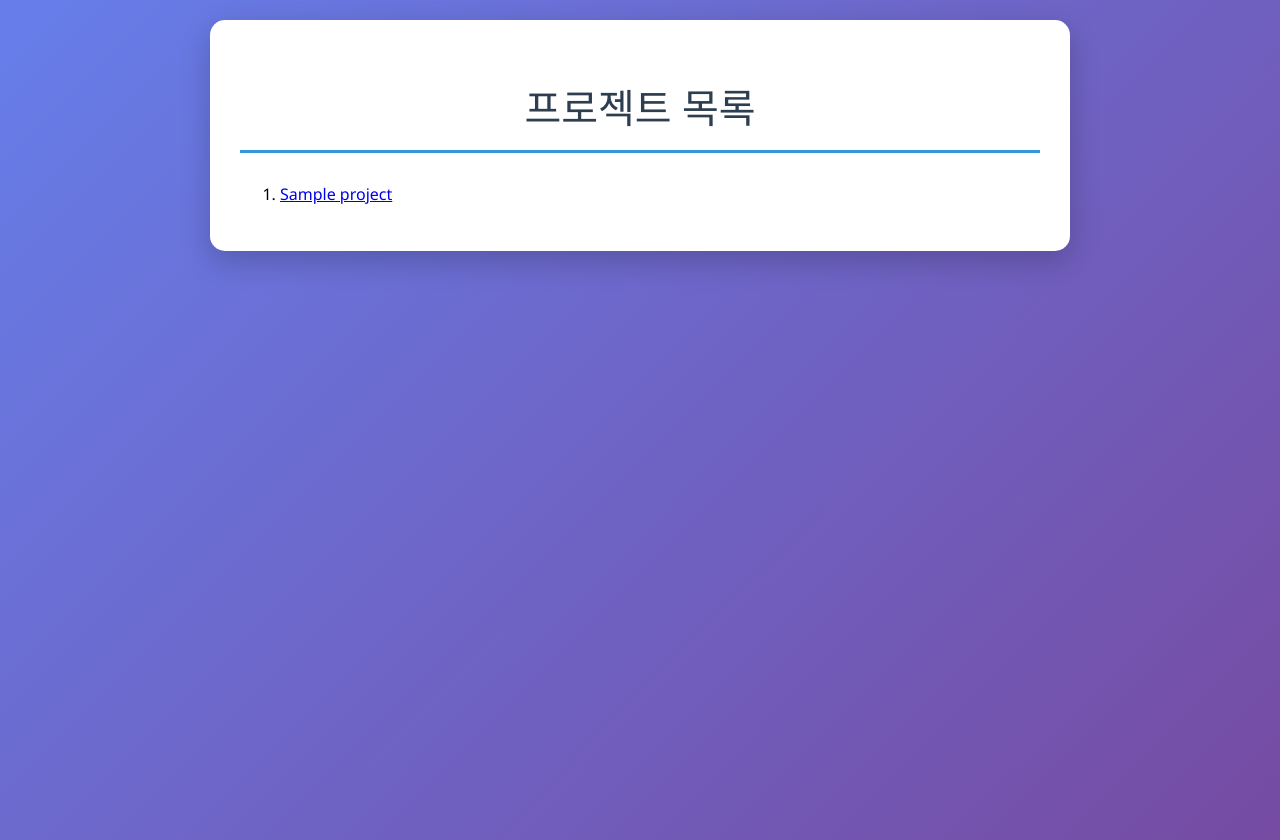
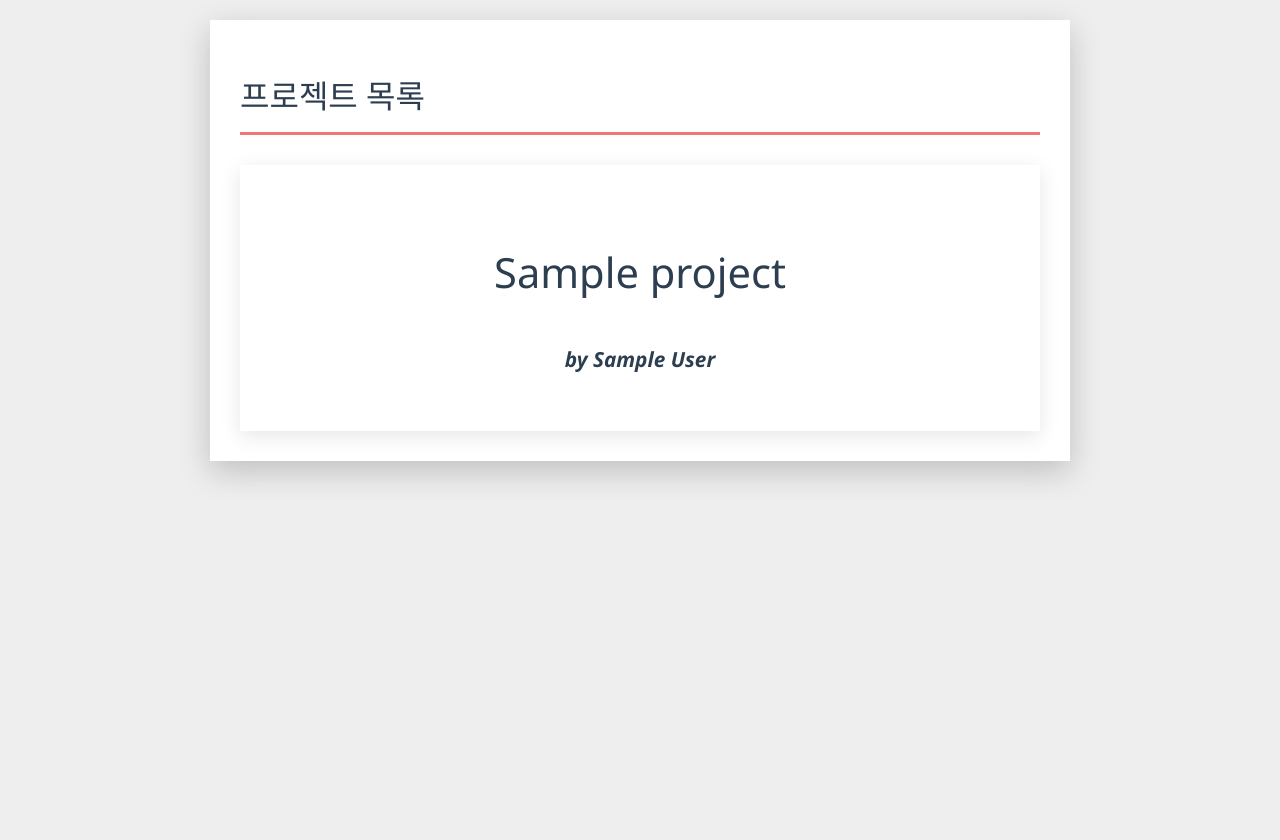
Before and after one commit to GrntKim/OSS-project-poll, a Django app: page /polls/ in a window 1280 px wide. Run offline with Django 4.2, Linux system fonts and the light colour scheme; tables that the repository leaves empty hold one stand-in row (values such as "Sample post").

Commit message:
feat: Improve css styling

```diff
--- a/polls/static/polls/style.css
+++ b/polls/static/polls/style.css
@@ -1,7 +1,7 @@
 /* 프로젝트 목록 페이지 스타일 */
 body {
     font-family: 'Segoe UI', Tahoma, Geneva, Verdana, sans-serif;
-    background: linear-gradient(135deg, #667eea 0%, #764ba2 100%);
+    background: #eee;
     margin: 0;
     padding: 20px;
     min-height: 100vh;
@@ -11,18 +11,30 @@ body {
     max-width: 800px;
     margin: 0 auto;
     background: white;
-    border-radius: 15px;
     box-shadow: 0 10px 30px rgba(0, 0, 0, 0.2);
     padding: 30px;
 }
 
+.project-fieldset {
+    border: none;
+    max-width: 800px;
+    margin: 0 auto;
+    background: white;
+    box-shadow: 0 10px 30px rgba(0, 0, 0, 0.2);
+    padding: 30px;
+}
+
+.project-legend {
+    border-bottom: 3px solid #f27676;
+}
+
 h1 {
     color: #2c3e50;
-    text-align: center;
+    text-align: left;
     margin-bottom: 30px;
-    font-size: 2.5em;
+    font-size: 2em;
     font-weight: 300;
-    border-bottom: 3px solid #3498db;
+    border-bottom: 3px solid #f27676;
     padding-bottom: 15px;
 }
 
@@ -30,34 +42,59 @@ h1 {
     list-style: none;
     padding: 0;
     margin: 0;
+    display: grid;
+    gap: 20px;
 }
 
-.project-list li {
-    margin-bottom: 15px;
-    transition: transform 0.2s ease;
+.project-item {
+    margin: 0;
 }
 
-.project-list li:hover {
-    transform: translateX(10px);
+.project-card {
+    background: white;
+    box-shadow: 0 5px 20px rgba(0, 0, 0, 0.1);
+    padding: 25px;
+    border: 2px solid transparent;
+    transition: all 0.3s ease;
+    position: relative;
+    overflow: hidden;
 }
 
-.project-list a {
-    display: block;
-    padding: 15px 20px;
+.project-card::before {
+    content: '';
+    position: absolute;
+    top: 0;
+    left: 0;
+    width: 100%;
+    height: 4px;
     background: linear-gradient(135deg, #74b9ff 0%, #0984e3 100%);
-    color: white;
-    text-decoration: none;
-    border-radius: 10px;
-    font-size: 1.1em;
-    font-weight: 500;
-    box-shadow: 0 4px 15px rgba(116, 185, 255, 0.3);
-    transition: all 0.3s ease;
+    transform: scaleX(0);
+    transition: transform 0.3s ease;
 }
 
-.project-list a:hover {
-    background: linear-gradient(135deg, #0984e3 0%, #74b9ff 100%);
-    box-shadow: 0 6px 20px rgba(116, 185, 255, 0.4);
-    transform: translateY(-2px);
+.project-card:hover {
+    transform: translateY(-5px);
+    box-shadow: 0 15px 35px rgba(0, 0, 0, 0.15);
+    border-color: #f27676;
+}
+
+
+.project-card a {
+    display: block;
+    color: #2c3e50;
+    text-decoration: none;
+    font-size: 1.3em;
+    font-weight: 600;
+    text-align: center;
+    padding: 10px;
+    border-radius: 8px;
+    transition: all 0.3s ease;
+    position: relative;
+    z-index: 1;
+}
+
+.project-card a:hover {
+    color: #f27676;
 }
 
 .no-projects {
@@ -70,3 +107,29 @@ h1 {
     border-radius: 10px;
     border: 2px dashed #bdc3c7;
 }
+
+.project-name {
+    color: #2c3e50;
+    text-align: center;
+    margin-bottom: 30px;
+    font-size: 2em;
+    font-weight: 300;
+    padding-bottom: 15px;
+}
+
+/* 반응형 그리드 */
+@media (min-width: 768px) {
+    .project-list {
+        grid-template-columns: repeat(auto-fit, minmax(300px, 1fr));
+    }
+}
+
+@media (max-width: 767px) {
+    .project-list {
+        grid-template-columns: 1fr;
+    }
+
+    .project-card {
+        padding: 20px;
+    }
+}
--- a/polls/templates/polls/index.html
+++ b/polls/templates/polls/index.html
@@ -11,9 +11,16 @@
     <div class="container">
         <h1>프로젝트 목록</h1>
         {% if latest_project_list %}
-            <ol>
+            <ol class="project-list">
             {% for project in latest_project_list %}
-                <li><a href="{% url 'polls:detail' project.id %}">{{ project.project_name }}</a></li>
+                <li class="project-item">
+                    <div class="project-card">
+                        <a href="{% url 'polls:detail' project.id %}">
+                            <p class="project-name">{{ project.project_name }}</p>
+                            <p><i>by {{ project.project_author }}</i></p>
+                        </a>
+                    </div>
+                </li>
             {% endfor %}
             </ol>
         {% else %}
--- a/polls/views.py
+++ b/polls/views.py
@@ -11,7 +11,7 @@ class IndexView(generic.ListView):
     context_object_name = 'latest_project_list'
 
     def get_queryset(self):
-        return Project.objects.order_by('-pub_date')[:5]
+        return Project.objects.order_by('-pub_date')
 
 class DetailView(generic.DetailView):
     model = Project
```
Also changed, not shown: polls/templates/polls/detail.html (+24 -7 lines), polls/templates/polls/results.html (+22 -6 lines).
